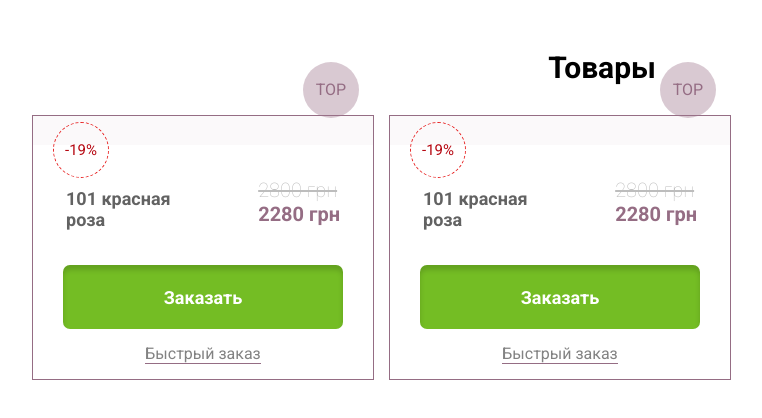
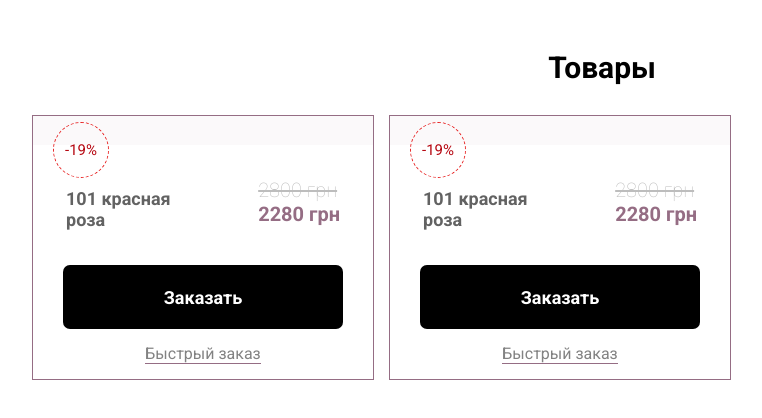
Before and after one commit to vanyapeev94/less_25, a plain HTML site: page index.html in a window 1280 px wide. Shown: the whole page, without its empty margins (38-800 px from the left). Drawn offline with Linux system fonts and the light colour scheme.

Commit message:
Первое изменение mystyle

```diff
--- a/css/style.css
+++ b/css/style.css
@@ -60,7 +60,7 @@ body{
     flex-wrap: wrap;
 }
 .product-wrapper .add-to-cart{
-    background: #74bd24;
+    background: black;
     box-shadow: inset 0px 5px 5px rgb(0 0 0 / 15%);
     border-radius: 7px;
     color: #fff;
--- a/index.html
+++ b/index.html
@@ -28,7 +28,6 @@
                     <div class="img-box">
                         <img src="images/product-1.png" alt="">
                     </div>
-                    <div class="sale-active">TOP</div>
                 </div>
                 <!--инфор. кусок связанный с кнопками, названием и ценой-->
                 <div class="prod-info">
@@ -62,7 +61,6 @@
                     <div class="img-box">
                         <img src="images/product-2.png" alt="">
                     </div>
-                    <div class="sale-active">TOP</div>
                 </div>
                 <!--инфор. кусок связанный с кнопками, названием и ценой-->
                 <div class="prod-info">
```
